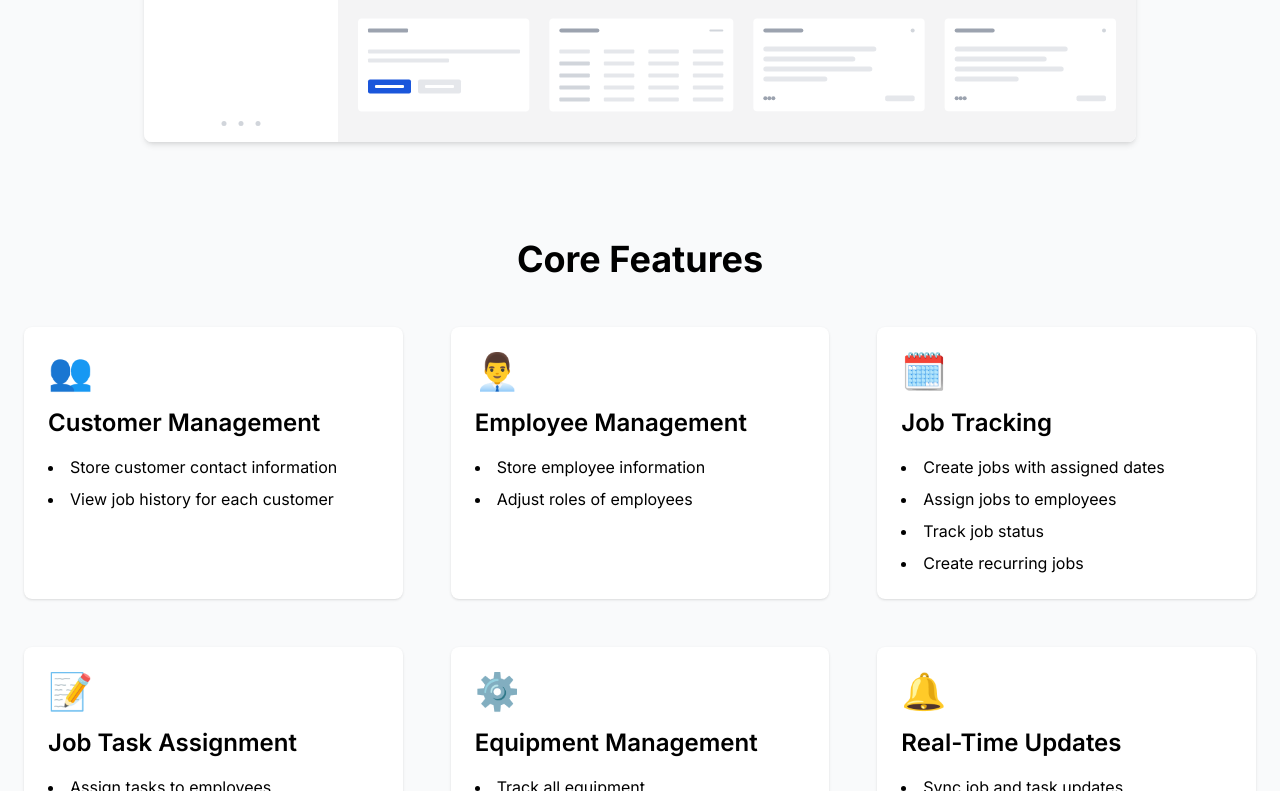
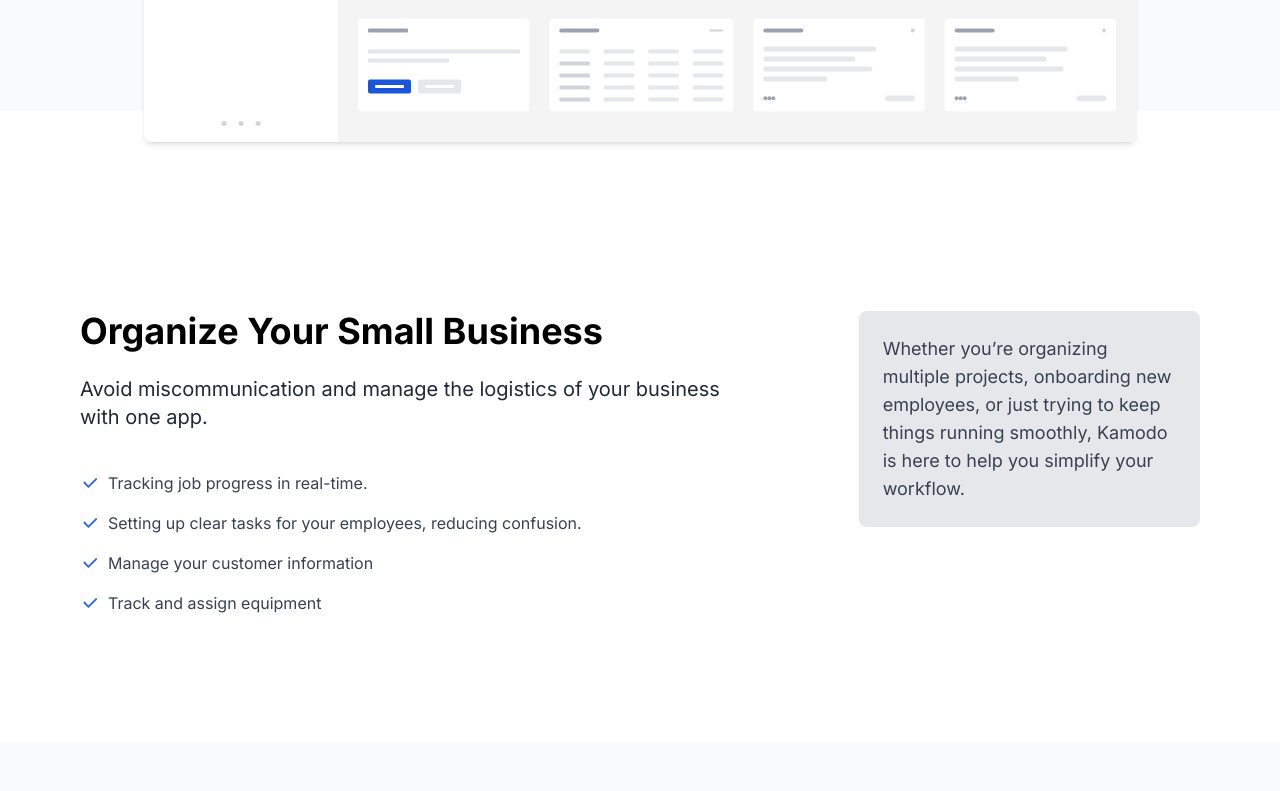
Before and after one commit to Grupith/kamodo, a Next.js app: page / in a window 1280 px wide. Shown: the part 929-1720 px from the top of the page. Built offline with nearby package versions, Linux system fonts and the light colour scheme.

Commit message:
added about section

```diff
--- a/app/page.tsx
+++ b/app/page.tsx
@@ -93,8 +93,9 @@ const Home = () => {
       {/* Hero Section */}
       <section className="bg-gray-50 bg-cover bg-center flex items-start pt-32 sm:mb-60 justify-center h-screen text-center shadow-sm dark:bg-gray-900 dark:text-white">
         <div className="p-6 py-4 rounded-lg">
-          <h1 className="text-4xl md:text-5xl font-bold text-black mb-4 dark:text-gray-100">
-            Simplify Your Business with Kamodo
+          <h1 className="text-4xl md:text-5xl font-extrabold text-black mb-4 dark:text-gray-100">
+            Simplify Your Business with{" "}
+            <span className="text-blue-700">Kamodo</span>
           </h1>
           <p className="text-xl md:text-2xl font-normal text-gray-600 mb-6 dark:text-gray-400">
             All-In-One Solution for Small Business Management
@@ -114,11 +115,95 @@ const Home = () => {
           />
         </div>
       </section>
+      {/* About Section */}
+      <section id="about" className="bg-white sm:py-20 dark:bg-gray-900">
+        <div className="max-w-screen-xl px-20 pt-10 md:pt-20 pb-10 mt-10 mx-auto">
+          {/* Container for Flex Layout */}
+          <div className="flex flex-col lg:flex-row items-start">
+            {/* Left Side: Heading, Paragraph, and List */}
+            <div className="w-full lg:w-2/3 lg:pr-8">
+              <h2 className="text-4xl font-bold text-center lg:text-left mb-6 dark:text-gray-100">
+                Organize Your Small Business
+              </h2>
+              <p className="max-w-2xl mb-6 text-gray-800 lg:mb-8 md:text-lg lg:text-xl dark:text-gray-200">
+                Avoid miscommunication and manage the logistics of your business
+                with one app.
+              </p>
+              <ul className="max-w-2xl space-y-4 py-2 text-gray-700 list-inside dark:text-gray-300">
+                <li className="flex items-center">
+                  <svg
+                    className="w-5 h-5 mr-2 text-blue-600 flex-shrink-0"
+                    fill="currentColor"
+                    viewBox="0 0 20 20"
+                  >
+                    <path
+                      d="M16.707 5.293a1 1 0 01.083 1.32l-.083.094L8.414 15l-4.707-4.707a1 1
+                0 011.32-1.497l.094.083L8.414 12.586l7.293-7.293a1 1 0 011.414 0z"
+                    />
+                  </svg>
+                  Tracking job progress in real-time.
+                </li>
+                {/* Add other list items here */}
+                <li className="flex items-center">
+                  <svg
+                    className="w-5 h-5 mr-2 text-blue-600 flex-shrink-0"
+                    fill="currentColor"
+                    viewBox="0 0 20 20"
+                  >
+                    <path
+                      d="M16.707 5.293a1 1 0 01.083 1.32l-.083.094L8.414 15l-4.707-4.707a1 1
+                0 011.32-1.497l.094.083L8.414 12.586l7.293-7.293a1 1 0 011.414 0z"
+                    />
+                  </svg>
+                  Setting up clear tasks for your employees, reducing confusion.
+                </li>
+                {/* Continue adding list items as needed */}
+                <li className="flex items-center">
+                  <svg
+                    className="w-5 h-5 mr-2 text-blue-600 flex-shrink-0"
+                    fill="currentColor"
+                    viewBox="0 0 20 20"
+                  >
+                    <path
+                      d="M16.707 5.293a1 1 0 01.083 1.32l-.083.094L8.414 15l-4.707-4.707a1 1
+                0 011.32-1.497l.094.083L8.414 12.586l7.293-7.293a1 1 0 011.414 0z"
+                    />
+                  </svg>
+                  Manage your customer information
+                </li>
+                <li className="flex items-center">
+                  <svg
+                    className="w-5 h-5 mr-2 text-blue-600 flex-shrink-0"
+                    fill="currentColor"
+                    viewBox="0 0 20 20"
+                  >
+                    <path
+                      d="M16.707 5.293a1 1 0 01.083 1.32l-.083.094L8.414 15l-4.707-4.707a1 1
+                0 011.32-1.497l.094.083L8.414 12.586l7.293-7.293a1 1 0 011.414 0z"
+                    />
+                  </svg>
+                  Track and assign equipment
+                </li>
+              </ul>
+            </div>
 
+            {/* Right Side: Card */}
+            <div className="w-full lg:w-1/3 lg:pl-8 mt-10 lg:mt-0">
+              <div className="bg-gray-200 dark:bg-gray-800 rounded-lg px-6 py-6">
+                <p className="text-gray-700 md:text-lg lg:text-lg dark:text-gray-200">
+                  Whether you’re organizing multiple projects, onboarding new
+                  employees, or just trying to keep things running smoothly,
+                  Kamodo is here to help you simplify your workflow.
+                </p>
+              </div>
+            </div>
+          </div>
+        </div>
+      </section>
       {/* Features Section */}
       <section
         id="features"
-        className="py-20 sm:mt-72 dark:bg-gray-900 dark:text-white"
+        className="py-10 sm:mt-10 dark:bg-gray-900 dark:text-white"
       >
         <div className="container mx-auto px-6">
           <h2 className="text-4xl font-bold text-center mb-12">
```
